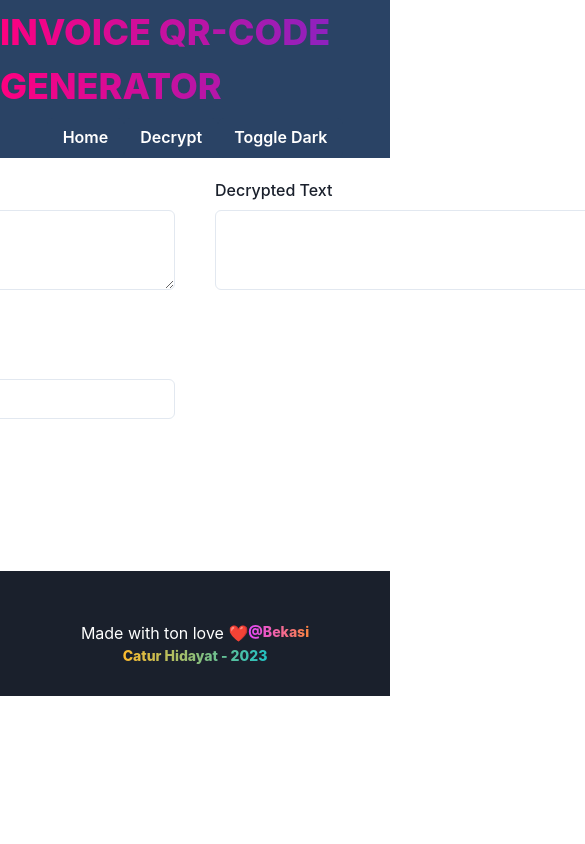
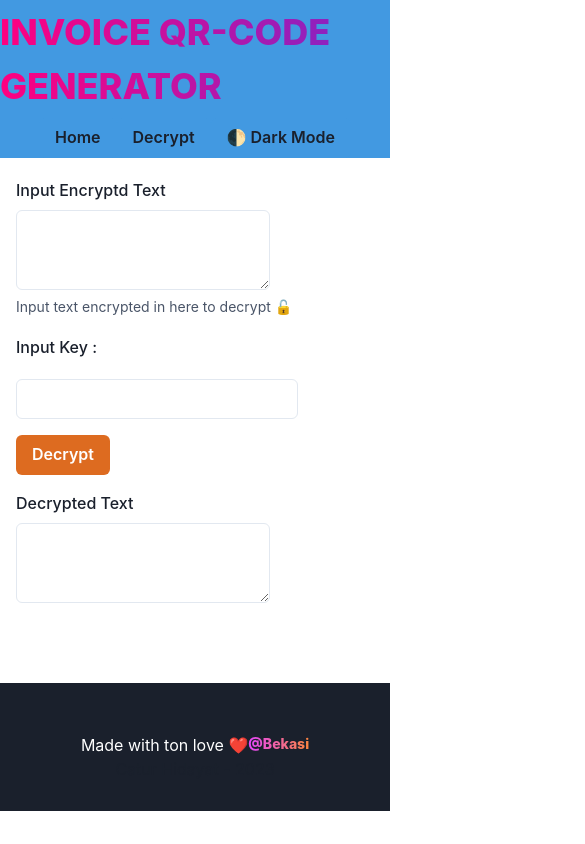
Before and after one commit to caturhidayat/inv-qrcode-generator, a Next.js app: page /decrypt in a window 390 px wide. Shown: the top 844 px of the page, 585 px wide, since content can reach past the window. Built offline with nearby package versions, Linux system fonts and the light colour scheme.

Commit message:
feat: dark mode toggle and responsive qr, decrypt

```diff
--- a/components/DecryptForm.jsx
+++ b/components/DecryptForm.jsx
@@ -47,16 +47,16 @@ export default function DecryptForm() {
   };
 
   return (
-    <Box my="5">
-      <Flex gap="10" justifyContent="center">
-        <Box width="450px">
+    <Box my="5" display={{ md: 'flex'}}>
+      {/* <Flex gap="10" justifyContent="center"> */}
+        <Box ml={{ sm: '20px'}}>
           <form onSubmit={handleSubmit(submitData)}>
             <FormControl>
               <FormLabel>Input Encryptd Text</FormLabel>
               <Textarea
                 {...register("decryption_text")}
                 size="md"
-                width="450px"
+                width={{ sm: '380px', md: '350px'}}
               />
               {errors.decryption_text && (
                 <AlertInput message={errors.decryption_text.message} />
@@ -65,7 +65,7 @@ export default function DecryptForm() {
                 Input text encrypted in here to decrypt 🔓
               </FormHelperText>
               <FormLabel my="5">Input Key :</FormLabel>
-              <Input {...register("secret_key")} />
+              <Input {...register("secret_key")} width={{ sm: '380px', md: '350px'}}/>
               {errors.secret_key && (
                 <AlertInput message={errors.secret_key.message} />
               )}
@@ -76,11 +76,11 @@ export default function DecryptForm() {
             </FormControl>
           </form>
         </Box>
-        <Box width="450px">
+        <Box ml={{ sm: '20px'}}>
           <FormLabel>Decrypted Text</FormLabel>
-          <Textarea value={decrypted} size="md" width="450px" />
+          <Textarea value={decrypted} size="md" width={{ sm: '380px', md: '350px'}} />
         </Box>
-      </Flex>
+      {/* </Flex> */}
     </Box>
   );
 }
--- a/components/Footer.jsx
+++ b/components/Footer.jsx
@@ -32,11 +32,11 @@ export default function Footer() {
       </Box>
       <Box display="flex" justifyContent="center">
         <Text
-          fontSize="sm"
-          bgGradient="linear(to-l, #22c1c3, #fdbb2d)"
-          bgClip="text"
+          // fontSize="sm"
+          // bgGradient="linear(to-l, #22c1c3, #fdbb2d)"
+          // bgClip="text"
           // fontSize='6xl'
-          fontWeight="extrabold"
+          // fontWeight="extrabold"
         >
           Catur Hidayat - 2023
         </Text>
--- a/components/Header.jsx
+++ b/components/Header.jsx
@@ -6,8 +6,8 @@ import { useColorMode, useColorModeValue} from '@chakra-ui/react'
 
 export default function Header() {
   const {colorMode, toggleColorMode} = useColorMode();
-  const bg = useColorModeValue('blue.800', 'blue.200')
-  const color = useColorModeValue('white', 'gray.800')
+  const bg = useColorModeValue('blue.400', 'blue.800')
+  const color = useColorModeValue('gray.800', 'gray.200')
 
   return (
     <Box bg={bg}>
@@ -29,17 +29,17 @@ export default function Header() {
         {/* <Heading textColor=''>INVC QR-CODE</Heading> */}
       </Box>
       <Box display="Flex" justifyContent="center">
-        <Button bg={bg} color={color}>
+        <Button bg={bg} color={color} _hover={{ bg:{bg}}}>
           <Link href="/">Home</Link>
         </Button>
         {/* <Button>
                     <Link href='/pdf'>PDF</Link>
                 </Button> */}
-        <Button bg={bg} color={color}>
+        <Button bg={bg} color={color} _hover={{ bg:{bg}}}>
           <Link href="/decrypt">Decrypt</Link>
         </Button>
-          <Button bg={bg} color={color} onClick={toggleColorMode}>
-            Toggle {colorMode === 'light' ? 'Dark' : 'Light'}
+          <Button bg={bg} color={color} _hover={{ bg:{bg}}} onClick={toggleColorMode}>
+            {colorMode === 'light' ? '🌓 Dark' : '🌞 Light'} Mode
           </Button>
       </Box>
     </Box>
```
Also changed, not shown: components/pdfModify.jsx (+9 -4 lines).
